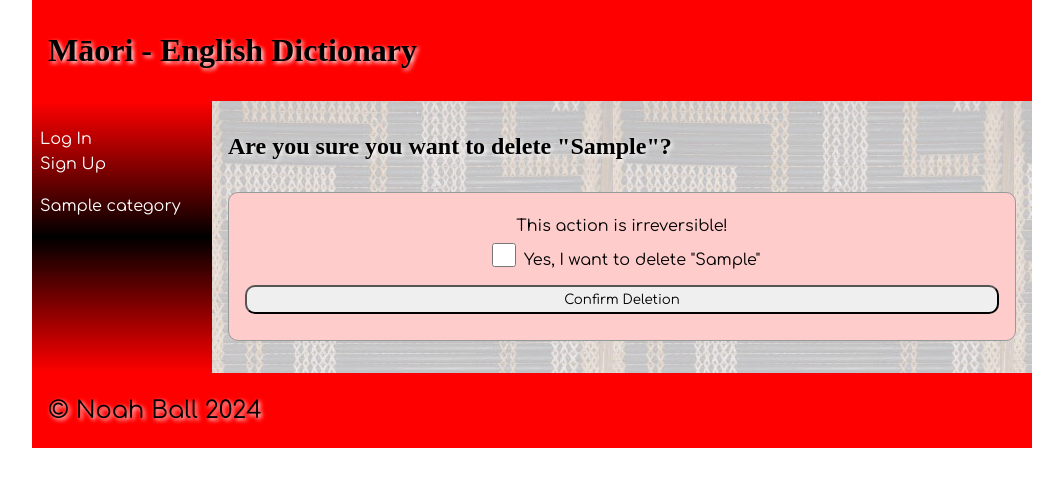
After one commit to noahball/maori-dictionary, a Flask app: template templates/delete_word.html in a window 1280 px wide. The commit adds this page. Shown: the top 487 px of the page, without its empty margins (108-1171 px from the left). Run offline with Flask 3, Linux system fonts and the light colour scheme; the template is opened without the code that fills it: most values are stand-ins (such as "Sample title", 1, 10 or a date in 2020); some web fonts are replaced.

Commit message:
Delete word route!

```diff
--- a/app.py
+++ b/app.py
@@ -13,8 +13,10 @@ app = flask_server.app # Retrieve the Flask app object
 # Routes
 app.add_url_rule('/', 'home_page', view_func=pages.home_page) # Home page
 app.add_url_rule('/category/<cat_id>', 'category_page', view_func=pages.category_page) # Category page
+
 app.add_url_rule('/word/<word_id>', 'word_page', view_func=pages.word_page) # Word details page
 app.add_url_rule('/add-word/<cat_id>', 'add_word_page', methods=['GET', 'POST'], view_func=pages.add_word_page) # Add word page
+app.add_url_rule('/delete-word/<word_id>', 'delete_word_page', methods=['GET', 'POST'], view_func=pages.delete_word_page) # Delete word page
 
 app.add_url_rule('/login', 'login_page', methods=['GET', 'POST'], view_func=auth.login_page) # Log in page
 app.add_url_rule('/signup', 'signup_page', methods=['GET', 'POST'],view_func=auth.signup_page) # Sign up page
--- /dev/null
+++ b/templates/delete_word.html
@@ -0,0 +1,22 @@
+{% extends 'base.html' %}
+
+{% block title %}Māori Dictionary | Delete Word{% endblock %}
+
+{% block heading %}Māori - English Dictionary{% endblock %}
+
+{% block main %}
+    <h2>Are you sure you want to delete "{{ word_english }}"?</h2>
+    {% if error %}
+        <p>{{ error }}</p>
+    {% endif %}
+    <form action="/delete-word/{{ word_id }}" method="post">
+    <div class="dataForm" style="text-align: center">
+        <p>This action is irreversible!</p>
+        <div style="display: flex; justify-content: center; margin-bottom: 0.5rem">
+            <input type="checkbox" name="confirm" value="yes" style="width: 40px;">
+            <p>Yes, I want to delete "{{ word_english }}"</p>
+        </div>
+        <input type="submit" value="Confirm Deletion">
+    </div>
+    </form>
+{% endblock %}
--- a/templates/word.html
+++ b/templates/word.html
@@ -13,6 +13,10 @@
         <p>Category: {{ cat_name }}</p>
     </div>
     <div>
+    <br>
+     <a href="/delete-word/{{ word[0] }}"><button class="add-button">Delete word</button></a>
+    </div>
+    <div>
     <img style="max-height: 400px; max-width: 400px; padding-top: 1rem" src="/static/images/{{ word[6] or "noimage.jpg" }}" alt="{{ word[2] }}">
     </div>
 {% endblock %}
```
Also changed, not shown: routes/pages.py (+46 -2 lines), dictionary.db.
